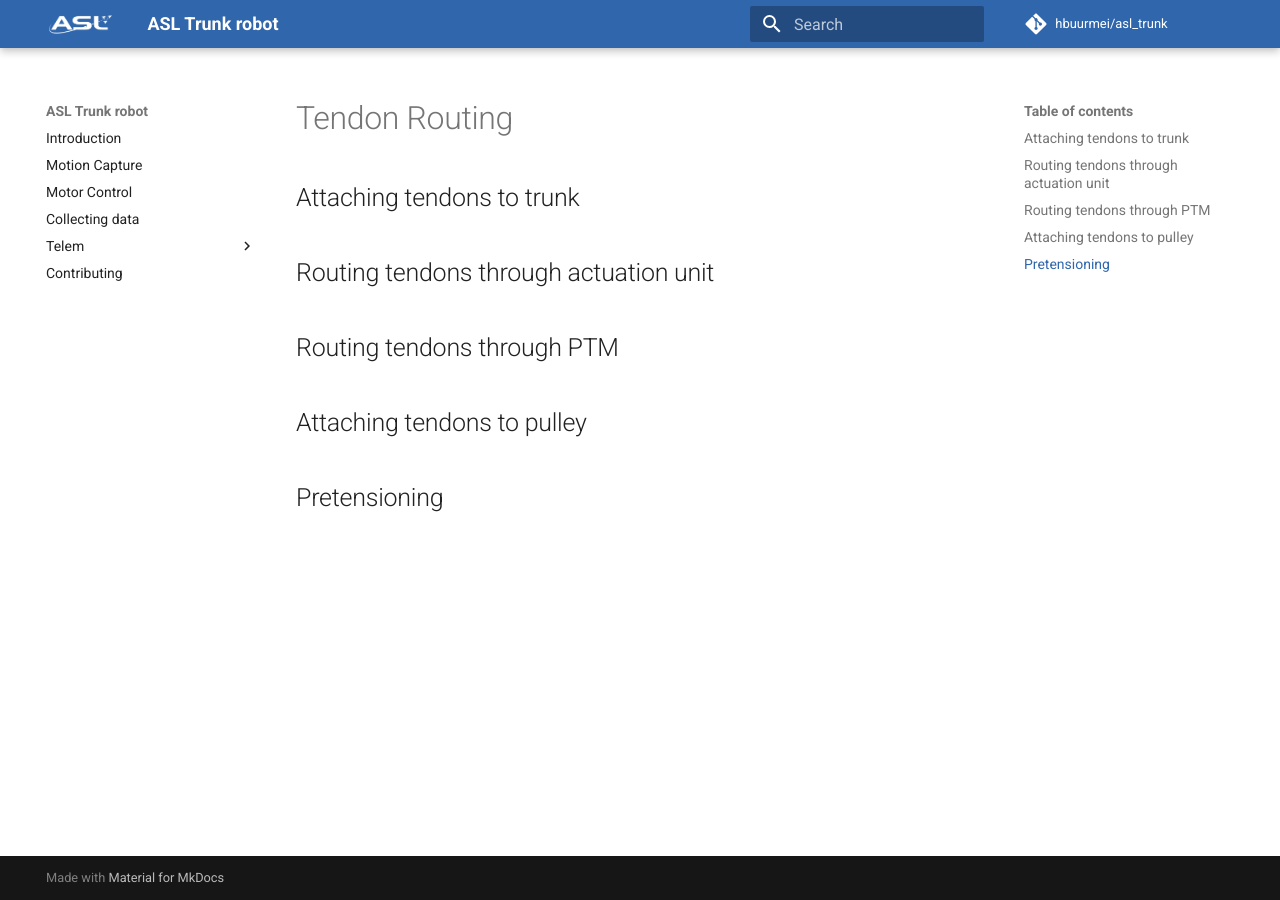
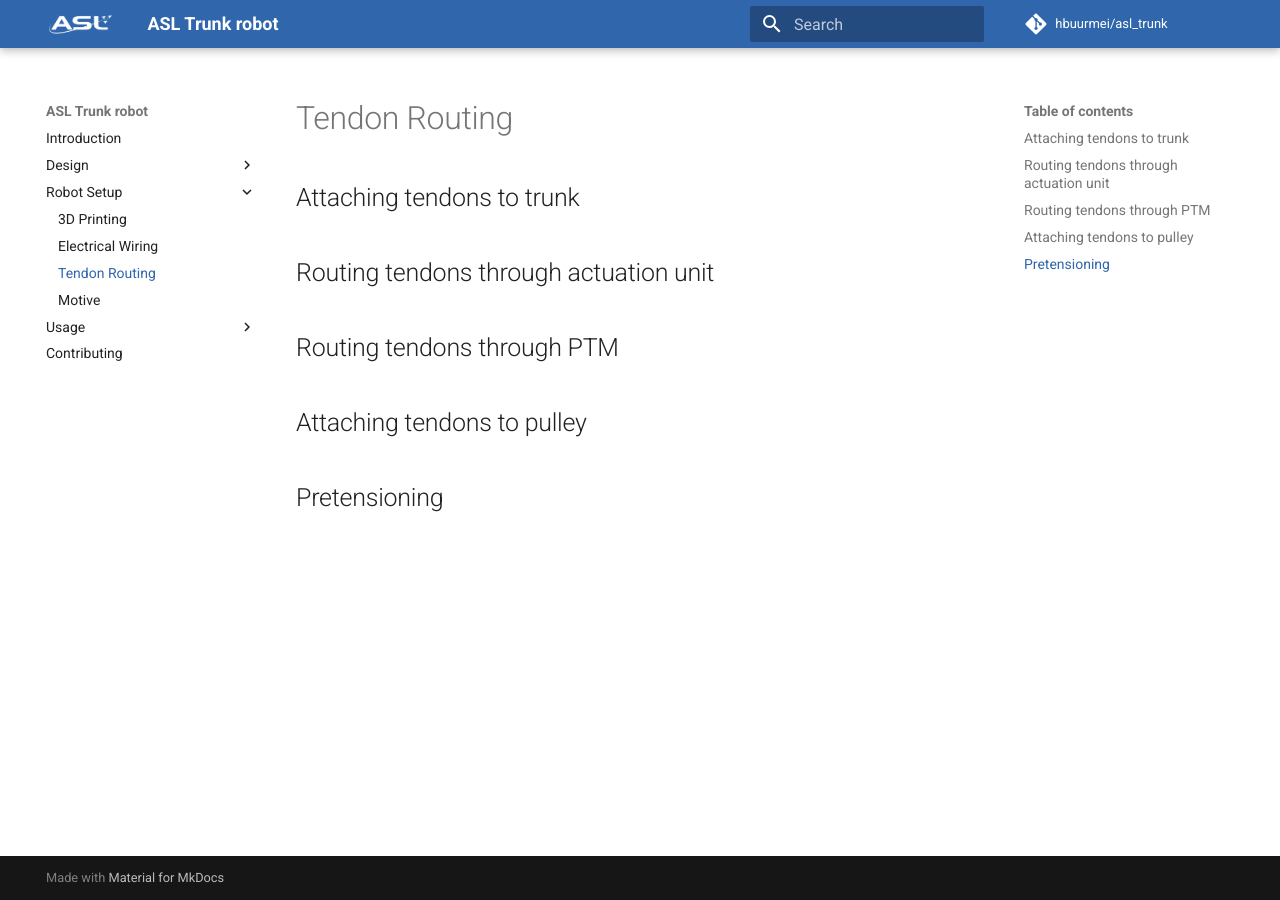
Before and after one commit to hbuurmei/asl_trunk, an MkDocs documentation site: the page built from docs/tendon_routing.md, in a window 1280 px wide. Built offline with MkDocs 1.6.1 and Material for MkDocs 9.7.7, drawn with Linux system fonts in a browser that asks for light colours; comment, search, counter and statistics services are not loaded.

Commit message:
updated mkdocs.yml with new headers

```diff
--- a/mkdocs.yml
+++ b/mkdocs.yml
@@ -18,10 +18,19 @@ extra_css:
 
 nav:
   - Introduction: index.md
-  - Motion Capture: mocap.md
-  - Motor Control: motor_control.md
-  - Collecting data: collecting_data.md
-  - Telem:
+  - Design:
+    - Mechanical: mechanical_design.md
+    - Electrical: electrical_design.md
+    - Software: software_design.md
+  - Robot Setup:
+    - 3D Printing: 3dprinting.md
+    - Electrical Wiring: electrical_wiring.md
+    - Tendon Routing: tendon_routing.md
+    - Motive: motive_setup.md
+  - Usage:
+    - Motion Capture: mocap.md
+    - Motor Control: motor_control.md
+    - Collecting data: collecting_data.md
     - Video Streaming: video_streaming.md
     - Telemetry Viewer: telemetry_viewer.md
   - Contributing: contributing.md
```
